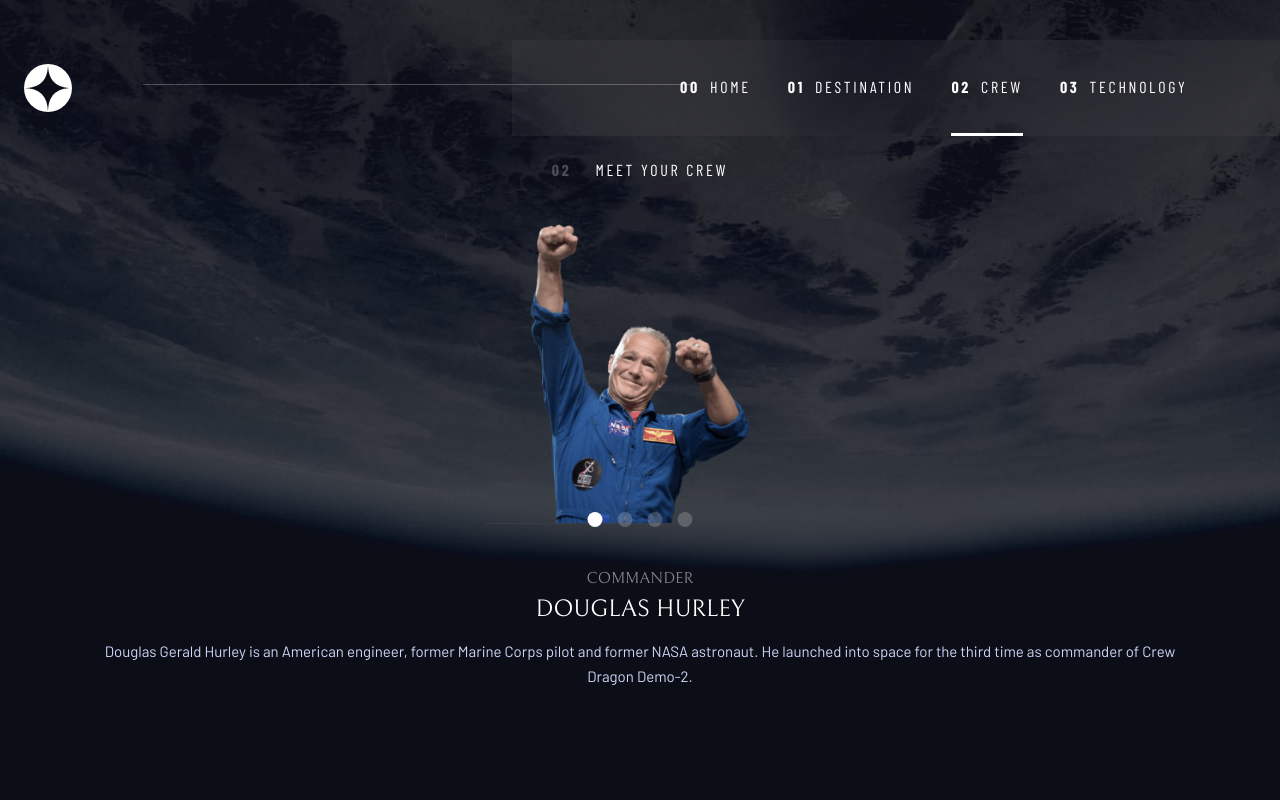
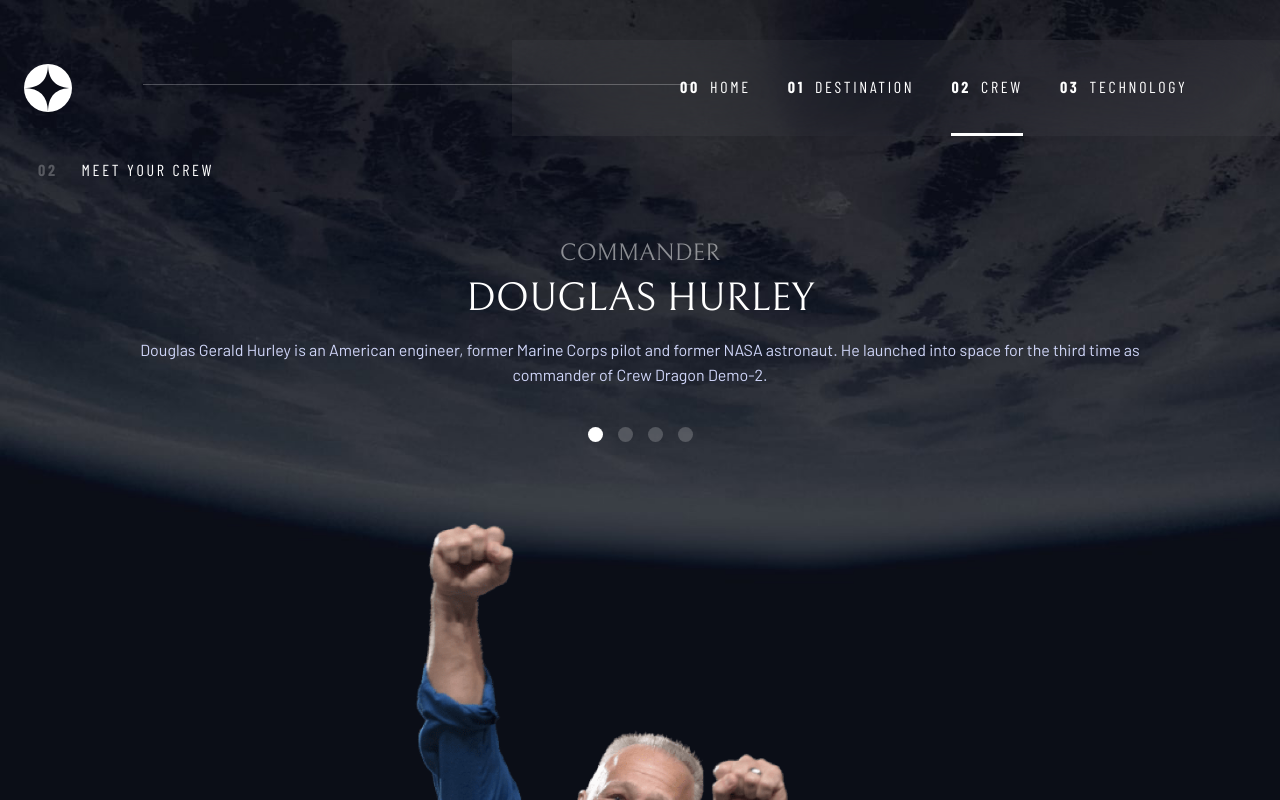
Before and after one commit to valeas1/spaceteam, a Vue app: page /crew in a window 1280 px wide. Shown: the top 800 px of the page. Built offline with nearby package versions, Linux system fonts and the light colour scheme.

Commit message:
custom nav for slide

```diff
--- a/src/components/CrewBlock.vue
+++ b/src/components/CrewBlock.vue
@@ -1,17 +1,21 @@
 <template>
     <div class="crew">
         <h2 class="crew__pretitle"><span>02</span> Meet your crew</h2>
-        <Carousel @slide-start="slideStartHandler" class="crew__carousel">
-            <Slide v-for="crews in crew" :key="crews.name">
+        <Carousel ref="myCarousel" @slide-start="slideStartHandler" class="crew__carousel">
+            <Slide v-for="crews in crew" :key="crews.id">
                 <div class="crew__img-conteiner">
                     <img class="crew__img" :src="crews.images.png">
                 </div>
             </Slide>
-
-            <template #addons>
-                <Pagination />
-            </template>
         </Carousel>
+        <ul class="crew__list">
+            <li
+                v-for="btn of crew"
+                :id="btn.id"
+                class="crew__button"
+                :class="(currentIndex === btn.id)? 'crew__button--active' : undefined"
+                @click="toSlide"></li>
+        </ul>
         <p class="crew__role">{{ crewInfo.role }}</p>
         <p class="crew__name">{{ crewInfo.name }}</p>
         <p class="crew__bio" >{{ crewInfo.bio }}</p>
@@ -20,15 +24,25 @@
 
 <script setup lang="ts">
 import {crew} from '@/data.json'
-import { ref} from 'vue';
+import {VueElement, ref} from 'vue';
 
 import 'vue3-carousel/dist/carousel.css'
-import { Carousel, Slide, Pagination } from 'vue3-carousel'
+import { Carousel, Slide } from 'vue3-carousel'
 
 const crewInfo = ref(crew[0]);
+const currentIndex = ref('0')
+
+const myCarousel = ref<any>(null)
+
+function toSlide (e: Event) {
+    const el = e.target as Element
+    myCarousel.value.slideTo(Number(el.id));
+    currentIndex.value = el.id;
+}
 
 function slideStartHandler(obj: any) {
     crewInfo.value = crew[obj.slidingToIndex]
+    currentIndex.value = obj.slidingToIndex.toString();
 }
 </script>
 
@@ -71,29 +85,6 @@
     border-bottom: 1px solid #383B4B;
     width: 35%;
 }
-</style>
-<style>
-.carousel__pagination {
-    gap: 15px;
-    margin-top: 32px;
-}
-.carousel__pagination-button {
-    display: block;
-    width: 15px;
-    height: 15px;
-    border-radius: 50%;
-    background-color: #FFF;
-    opacity: 0.2;
-}
-.carousel__pagination-button--active {
-    opacity: 1;
-}
-.carousel__pagination-button:hover {
-    opacity: 0.5;
-}
-.carousel__pagination-button::after {
-    display: none;
-}
 .crew__role {
     color: #FFF;
     text-align: center;
@@ -128,4 +119,66 @@
     margin-top: 16px;
     width: 85%;
 }
+.crew__list {
+    list-style: none;
+    display: flex;
+    gap: 15px;
+    margin-top: 32px;
+}
+.crew__button {
+    display: block;
+    width: 15px;
+    height: 15px;
+    border-radius: 50%;
+    background-color: #FFF;
+    opacity: 0.2;
+}
+.crew__button--active {
+    opacity: 1;
+}
+@media screen and (min-width: 768px) {
+    .crew {
+        padding-left: 38px;
+        padding-right: 38px;
+    }
+    .crew__img {
+        max-width: 450px;
+        margin-top: 35px;
+    }
+    .crew__pretitle {
+        align-self: self-start;
+    }
+    .crew__list {
+        order: 1;
+        margin-top: 40px;
+    }
+    .crew__role {
+        margin-top: 60px;
+        font-size: 24px;
+    }
+    .crew__name {
+        font-size: 40px;
+    }
+    .crew__bio {
+        font-size: 16px;
+    }
+}
 </style>
+<style>
+.carousel__pagination {
+    gap: 15px;
+    margin-top: 32px;
+}
+@media screen and (min-width: 768px){
+    .crew__carousel {
+        display: flex;
+        flex-direction: column;
+        align-items: center;
+        order: 2;
+    }
+    .carousel__pagination {
+        order: -1;
+        margin-top: 0px;
+    }
+}
+</style>
--- a/src/data.json
+++ b/src/data.json
@@ -43,6 +43,7 @@
   ],
   "crew": [
     {
+      "id": "0",
       "name": "Douglas Hurley",
       "images": {
         "png": "src/assets/crew/image-douglas-hurley.png",
@@ -52,6 +53,7 @@
       "bio": "Douglas Gerald Hurley is an American engineer, former Marine Corps pilot and former NASA astronaut. He launched into space for the third time as commander of Crew Dragon Demo-2."
     },
     {
+      "id": "1",
       "name": "Mark Shuttleworth",
       "images": {
         "png": "src/assets/crew/image-mark-shuttleworth.png",
@@ -61,6 +63,7 @@
       "bio": "Mark Richard Shuttleworth is the founder and CEO of Canonical, the company behind the Linux-based Ubuntu operating system. Shuttleworth became the first South African to travel to space as a space tourist."
     },
     {
+      "id": "2",
       "name": "Victor Glover",
       "images": {
         "png": "src/assets/crew/image-victor-glover.png",
@@ -70,6 +73,7 @@
       "bio": "Pilot on the first operational flight of the SpaceX Crew Dragon to the International Space Station. Glover is a commander in the U.S. Navy where he pilots an F/A-18.He was a crew member of Expedition 64, and served as a station systems flight engineer."
     },
     {
+      "id": "3",
       "name": "Anousheh Ansari",
       "images": {
         "png": "src/assets/crew/image-anousheh-ansari.png",
```
